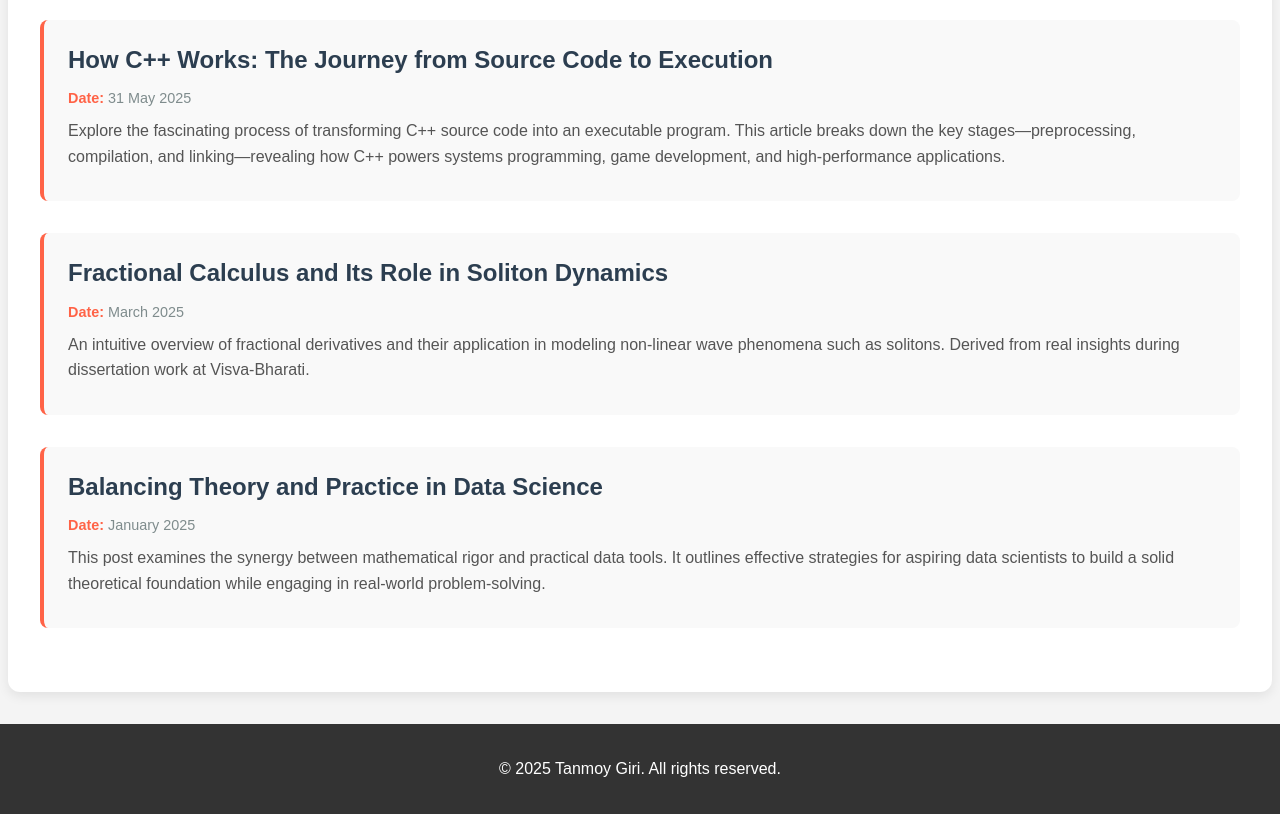
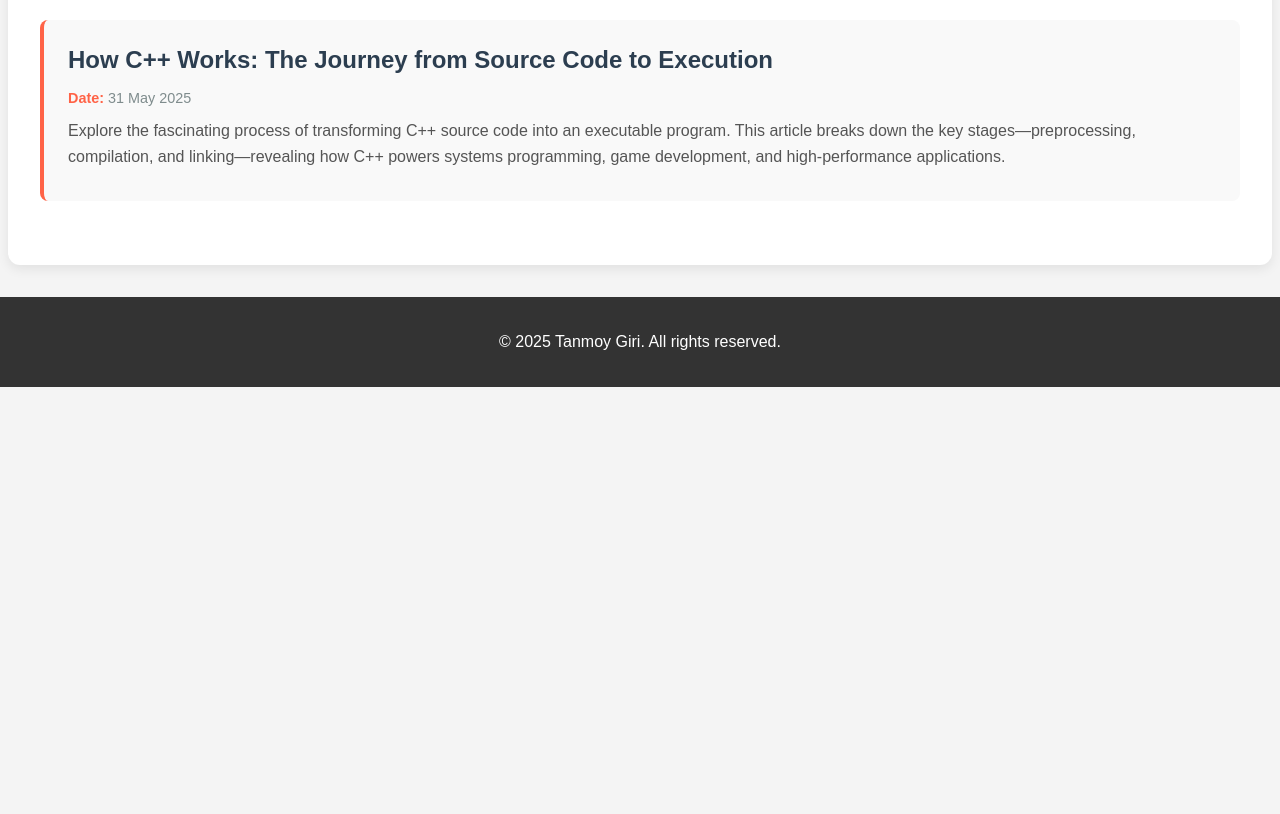
Before and after one commit to iamtgiri/iamtgiri.github.io, a plain HTML site: page blogs.html in a window 1280 px wide. Shown: the part 254-1068 px from the top of the page. After the commit the page ends 800 px from the top, so only its background shows below. Drawn offline with Linux system fonts and the light colour scheme.

Commit message:
Update blog.html

```diff
--- a/blogs.html
+++ b/blogs.html
@@ -36,7 +36,7 @@
                 </a>
             </article>
 
-            <article class="blog-item">
+            <!-- <article class="blog-item">
                 <a href="/blogs/blog_2.html" class="blog-link">
                     <h2>Fractional Calculus and Its Role in Soliton Dynamics</h2>
                     <p class="blog-meta"><strong>Date:</strong> March 2025</p>
@@ -44,9 +44,9 @@
                         modeling non-linear wave phenomena such as solitons. Derived from real insights during
                         dissertation work at Visva-Bharati.</p>
                 </a>
-            </article>
+            </article> -->
 
-            <article class="blog-item">
+            <!-- <article class="blog-item">
                 <a href="/blogs/blog_3.html" class="blog-link">
                     <h2>Balancing Theory and Practice in Data Science</h2>
                     <p class="blog-meta"><strong>Date:</strong> January 2025</p>
@@ -54,7 +54,7 @@
                         tools. It outlines effective strategies for aspiring data scientists to build a solid
                         theoretical foundation while engaging in real-world problem-solving.</p>
                 </a>
-            </article>
+            </article> -->
         </section>
     </main>
 
```
